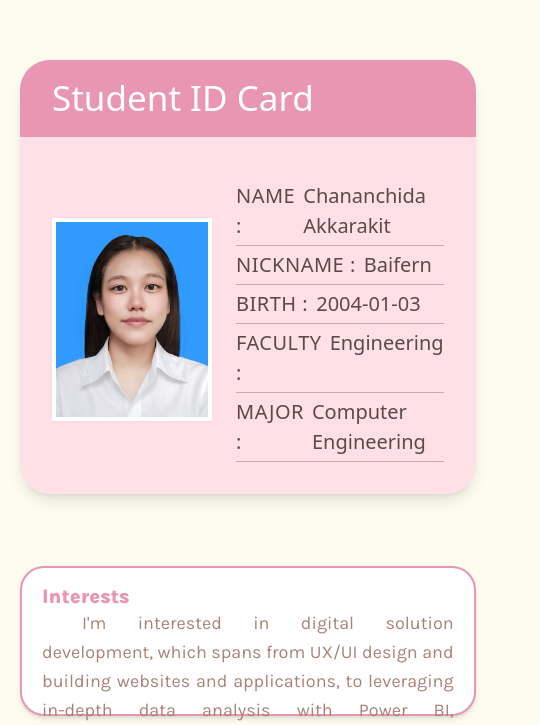
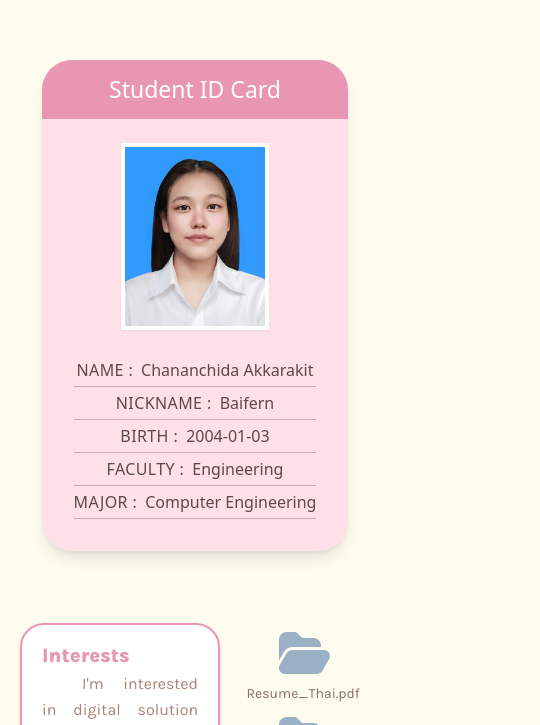
Before and after one commit to ChananchidaAkkarakit/Portfolio_Summary, a Next.js app: page / in a window 390 px wide. Shown: the part 1275-2000 px from the top of the page, 540 px wide, since content can reach past the window. Built offline with nearby package versions, Linux system fonts and the light colour scheme.

Commit message:
feat: update portfolio content & styles

```diff
--- a/components/Navbar.tsx
+++ b/components/Navbar.tsx
@@ -30,7 +30,7 @@ const Navbar = () => {
 
   return (
     <nav className="bg-[#A4857B] text-white flex justify-center py-3 rounded-b-[90px] overflow-hidden">
-      <div className="flex sm:space-x-6 md:space-x-10 text-sm sm:text-base md:text-lg lg:text-xl">
+      <div className="flex sm:space-x-3 md:space-x-10 sm:text-base md:text-lg lg:text-xl">
         {menuItems.map((item) => {
           const hrefObj = isObjHref(item.href) ? item.href : null;
           const hrefString = hrefObj
--- a/pages/index.tsx
+++ b/pages/index.tsx
@@ -73,7 +73,7 @@ export default function Home() {
         <Navbar />
       </div>
       {/* จาก 2 คอลัมน์ ปรับเป็น 3 คอลัมน์ในจอใหญ่ */}
-      <section id="hero" className="min-h-screen snap-start max-w-7xl mx-auto px-5 py-[100px] grid grid-cols-1 lg:grid-cols-3 gap-8 items-start">
+      <section id="hero" className="min-h-screen snap-start max-w-7xl mx-auto px-5 py-[100px] grid lg:grid-cols-3 gap-8 items-start">
 
         {/* ข้อความกินพื้นที่ 2 คอลัมน์ */}
         <div className="lg:col-span-2">
@@ -125,89 +125,115 @@ export default function Home() {
 
       <section
         id="student-id"
-        className="min-h-screen snap-start max-w-7xl mx-auto px-5 py-[100px] grid lg:grid-cols-3 gap-8 items-start"
+        className="min-h-screen snap-start max-w-7xl mx-auto px-5 py-[100px] grid lg:grid-cols-3 gap-8 "
       >
         {/* เกท (ถ้าใช้ JS observer) */}
-        <div id="gate-student" className="col-span-3 h-px w-full" aria-hidden="true" />
+        <div id="gate-student" className="lg:col-span-3 h-px w-full" aria-hidden="true" />
 
-        {/* การ์ดกินคอลัมน์ 1–2 */}
-        <div className=" lg:col-span-2 lg:w-[620px] lg:h-[360px] bg-[#FFE0E7] rounded-[30px] shadow-lg p-8 self-start">
-          {/* แถบหัวการ์ดพาดเต็มขอบ (ใช้ -mx/-mt ตัด padding ออก) */}
-          <div className="-mx-8 -mt-8 px-8 py-3 bg-[#E996B2] rounded-t-[30px]
-                  text-[35px] font-Light text-white ">
+        {/* การ์ด Student ID */}
+        <div className="lg:col-span-2 bg-[#FFE0E7] rounded-[30px] shadow-lg p-8  mx-auto md:max-w-none md:mx-0 md:w-[620px] md:h-[360px]">
+
+          {/* แถบหัวการ์ด */}
+          <div className="-mx-8 -mt-8 px-8 py-3 bg-[#E996B2] rounded-t-[30px] text-[23px] md:text-[35px] text-white text-center md:text-left">
             Student ID Card
           </div>
 
           {/* รูป + รายละเอียด */}
-          <div className="mt-10 grid grid-cols-[160px_1fr] gap-6 items-center ">
-            {/* รูปซ้าย */}
-            <div className="p-1 bg-white shadow-sm ">
+          <div className="mt-6 grid grid-cols-1 md:grid-cols-[160px_1fr] gap-6 items-center">
+            {/* รูป */}
+            <div className="p-1 bg-white shadow-sm mx-auto md:mx-0">
               <Image
-                src={PhotoID}           // หรือ "/images/profile.png"
+                src={PhotoID}
                 alt="Student photo"
                 width={220}
-                height={280}            // อัตราส่วน 3:4
-                className=" object-cover"
+                height={280}
+                className="object-cover w-[140px] h-auto md:w-[220px]"
               />
             </div>
 
-            {/* รายละเอียดขวา */}
-            <div className="text-[#5b4a47]">
-              <div className="flex items-baseline gap-2 border-b border-[#caa8b0] text-[20px] py-1">
-                <span className="font-regular  tracking-wide">NAME :</span>
-                <span>Chananchida Akkarakit</span>
+            {/* รายละเอียด */}
+            <div className="text-[#5b4a47] text-[15px] md:text-md text-center md:text-left">
+              {[
+                ["NAME :", "Chananchida Akkarakit"],
+                ["NICKNAME :", "Baifern"],
+                ["BIRTH :", "2004-01-03"],
+                ["FACULTY :", "Engineering"],
+                ["MAJOR :", "Computer Engineering"],
+              ].map(([label, value]) => (
+                <div
+                  key={label}
+                  className="flex justify-center md:justify-start items-baseline gap-2 border-b border-[#caa8b0] text-[16px] md:text-[20px] py-1"
+                >
+                  <span className="tracking-wide">{label}</span>
+                  <span>{value}</span>
                 </div>
-              <div className="flex items-baseline gap-2 border-b border-[#caa8b0] text-[20px] py-1">
-                <span className="font-regular tracking-wide">NICKNAME :</span>
-                <span>Baifern</span>
-              </div>
-              <div className="flex items-baseline gap-2 border-b border-[#caa8b0] text-[20px] py-1">
-                <span className="font-regular tracking-wide">BIRTH :</span>
-                <span>2004-01-03</span>
-              </div>
-              <div className="flex items-baseline gap-2 border-b border-[#caa8b0] text-[20px] py-1">
-                <span className="font-regular tracking-wide">FACULTY :</span>
-                <span>Engineering</span>
-              </div>
-              <div className="flex items-baseline gap-2 border-b border-[#caa8b0] text-[20px] py-1">
-                <span className="font-regular tracking-wide">MAJOR :</span>
-                <span>Computer Engineering</span>
+              ))}
             </div>
           </div>
         </div>
-        </div>
-        {/* ✅ ปิดการ์ดให้เรียบร้อย */}
 
-        {/* คอลัมน์ขวา = โฟลเดอร์ */}
-        <div className="lg:col-start-3 lg:col-span-1  flex-col items-center lg:items-start gap-2 self-start pt-4 hidden md:flex md:justify-center">
-          <a href="/Resume.pdf" target="_blank" rel="noopener noreferrer" className="group flex flex-col items-center gap-3">
-            <FolderIcon width={130} height={130} className="text-[#9AB0C5] block" />
-            <span className="font-karla text-2xl text-[#8A6F64]">Resume.pdf</span>
+        {/* Resume ฝั่งขวา: แสดงเฉพาะ lg+ (ซ่อนบน md) */}
+        <div className="hidden md:mr-10 lg:flex lg:col-start-3 lg:col-span-1 flex-col items-center gap-6 self-start pt-4 lg:justify-center">
+          <a
+            href="/Resume.pdf"
+            target="_blank"
+            rel="noopener noreferrer"
+            className="group flex flex-col items-center gap-3"
+          >
+            <FolderIcon width={90} height={90} className="text-[#9AB0C5]" />
+            <span className="font-karla text-xl text-[#8A6F64]">Resume_Thai.pdf</span>
+          </a>
+          <a
+            href="/Resume.pdf"
+            target="_blank"
+            rel="noopener noreferrer"
+            className="group flex flex-col items-center gap-3"
+          >
+            <FolderIcon width={90} height={90} className="text-[#9AB0C5]" />
+            <span className="font-karla text-xl text-[#8A6F64]">Resume_English.pdf</span>
           </a>
         </div>
-        {/* แถบหัวข้อเต็มแถว แต่ไม่ล้นขอบคอนเทนเนอร์ */}
-        <div className="col-span-full mt-10">
-          <div className="w-full h-[150px] rounded-[24px] border-2 border-[#E996B2] bg-white text-[#E996B2] px-5 py-4 shadow-md">
-            <h3 className="font-karla font-semi leading-tight text-[20px] font-bold md:text-[25px]">
-              Interests
-            </h3>
+
+        {/* Interests Desktop */}
+        <div className="hidden md:mr-10 mr-10 lg:block lg:col-span-3 w-full rounded-[24px] border-2 border-[#E996B2] bg-white text-[#E996B2] px-5 py-4 shadow-md">
+          <h3 className="font-karla text-[20px] md:text-[25px] font-bold">Interests</h3>
           <p className="leading-relaxed font-karla text-lg md:text-[20px] text-justify text-[#A98177] indent-10">
             I'm interested in digital solution development, which spans from UX/UI design and building websites and applications, to leveraging in-depth data analysis with Power BI, implementing AI, and utilizing cloud technology for infrastructure.
           </p>
         </div>
-          <div className="col-start-2  flex-col items-center gap-2 self-start pt-4 flex justify-center mb-5 md:hidden">
-            <a href="/Resume.pdf" target="_blank" rel="noopener noreferrer" className="group flex flex-col items-center gap-3">
-              <FolderIcon width={130} height={130} className="text-[#9AB0C5] block" />
-              <span className="font-karla text-2xl text-[#8A6F64]">Resume.pdf</span>
+
+        {/* Interests + Resume: แสดงสำหรับ <lg (รวม md ด้วย) */}
+        <div className="col-span-full mt-10 lg:hidden">
+          <div className="grid grid-cols-[1fr_auto] gap-4 items-start">
+            {/* Interests */}
+            <div className="w-full rounded-[24px] border-2 border-[#E996B2] bg-white text-[#E996B2] px-5 py-4 shadow-md">
+              <h3 className="font-karla text-[20px] md:text-[22px] font-bold">Interests</h3>
+              <p className="leading-relaxed font-karla text-base md:text-[18px] text-justify text-[#A98177] indent-10">
+                I'm interested in digital solution development, which spans from UX/UI design and building websites and applications, to leveraging in-depth data analysis with Power BI, implementing AI, and utilizing cloud technology for infrastructure.
+              </p>
+            </div>
+
+            {/* Resume (อยู่ข้าง Interests) */}
+            <div className="flex flex-col items-center gap-1">
+              <a href="/Resume.pdf" target="_blank" rel="noopener noreferrer" className="group flex flex-col items-center">
+                <FolderIcon width={60} height={60} className="text-[#9AB0C5]" />
+                <span className="font-karla text-[14px] md:text-[15px] text-[#8A6F64] text-center">Resume_Thai.pdf</span>
+              </a>
+              <a href="/Resume.pdf" target="_blank" rel="noopener noreferrer" className="group flex flex-col items-center">
+                <FolderIcon width={60} height={60} className="text-[#9AB0C5]" />
+                <span className="font-karla text-[14px] md:text-[15px] text-[#8A6F64] text-center">Resume_English.pdf</span>
               </a>
             </div>
           </div>
-        {/* ...ใน section#student-id ด้านล่างสุดของ content */}
-        <div id="gate-student-bottom" className=" h-[1px]" aria-hidden="true" />
+        </div>
+
+        {/* Gate ด้านล่าง */}
+        <div id="gate-student-bottom" className="h-[1px]" aria-hidden="true" />
       </section>
+
       <section
         id="contact"
-        className="h-screen snap-start max-w-7xl mx-auto px-2 py-[80px] items-start"
+        className="h-screen snap-start max-w-7xl mx-auto px-10 py-[80px] items-start"
       >
         <div id="gate-contact-top" aria-hidden="true" />
         <main className="mx-auto py-5">
```
Also changed, not shown: components/ContactInfo.tsx (+10 -10 lines), 2 other files (tests, documents, lock files or other folders). Lines whose indentation alone changed are shown as unchanged.
